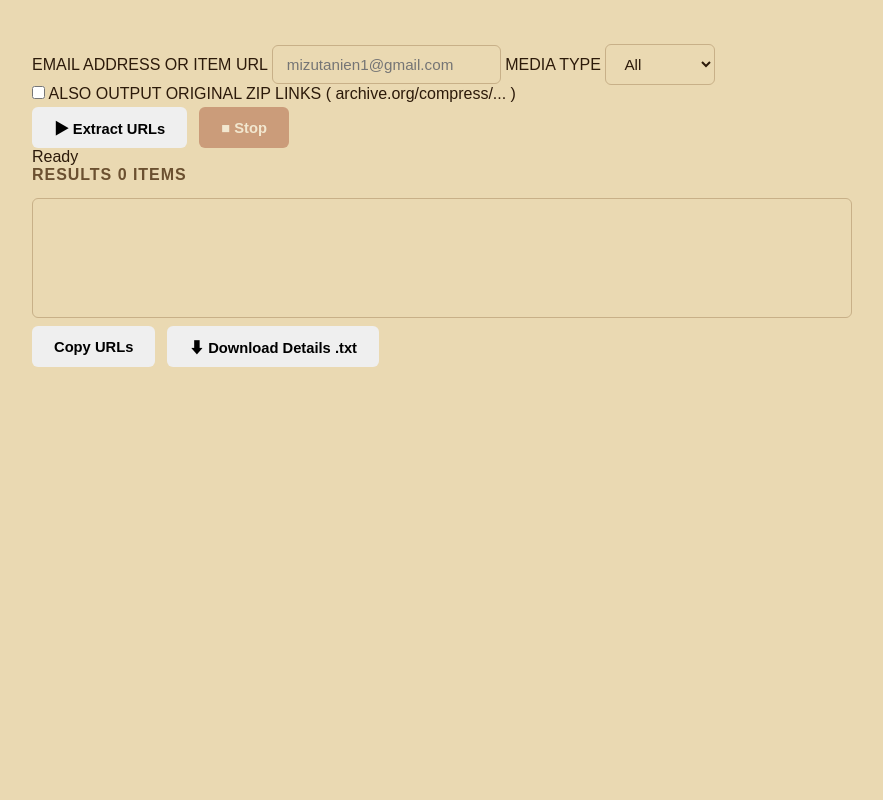
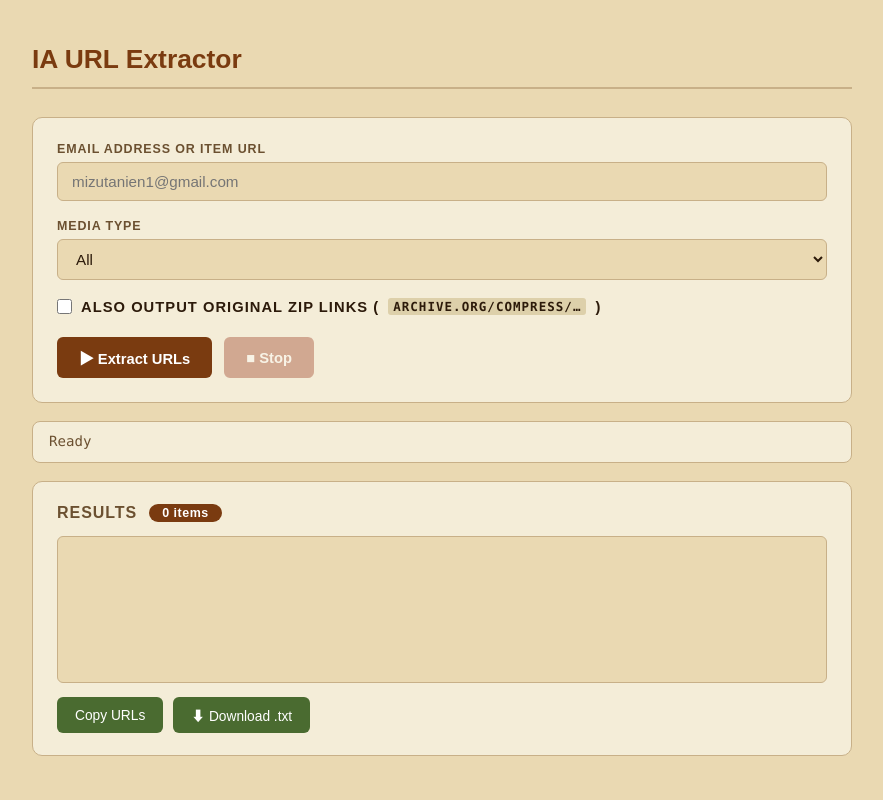
Before and after one commit to mizutanien6/ia-url-extracter, a Flask app: page / in a window 1280 px wide. Shown: the whole page, without its empty margins (198-1081 px from the left). Run offline with Flask 3, Linux system fonts and the light colour scheme; some libraries are stand-ins or nearby versions.

Commit message:
Fix CSS class names to match stylesheet

```diff
--- a/templates/index.html
+++ b/templates/index.html
@@ -8,10 +8,15 @@
 </head>
 <body>
     <div class="container">
-        <div class="card">
+        <h1>IA URL Extractor</h1>
+
+        <div class="form-section">
+            <div class="field">
                 <label for="userInput">EMAIL ADDRESS OR ITEM URL</label>
                 <input type="text" id="userInput" placeholder="mizutanien1@gmail.com">
+            </div>
 
+            <div class="field">
                 <label for="mediaType">MEDIA TYPE</label>
                 <select id="mediaType">
                     <option value="">All</option>
@@ -24,30 +29,32 @@
                     <option value="data">Data</option>
                     <option value="web">Web</option>
                 </select>
+            </div>
 
-            <div class="checkbox-row">
+            <div class="field checkbox-field">
+                <label>
                     <input type="checkbox" id="alsoZip">
-                <label for="alsoZip">ALSO OUTPUT ORIGINAL ZIP LINKS ( archive.org/compress/... )</label>
+                    ALSO OUTPUT ORIGINAL ZIP LINKS&nbsp;( <code>archive.org/compress/…</code> )
+                </label>
             </div>
 
             <div class="button-row">
-                <button id="extractBtn" class="btn-primary">▶ Extract URLs</button>
-                <button id="stopBtn" class="btn-secondary" disabled>■ Stop</button>
+                <button id="startBtn">▶ Extract URLs</button>
+                <button id="stopBtn" disabled>■ Stop</button>
             </div>
         </div>
 
-        <div class="card" id="logCard">
-            <div id="statusText">Ready</div>
-        </div>
+        <div class="status-box" id="statusText">Ready</div>
 
-        <div class="card">
+        <div class="results-section">
             <div class="results-header">
-                <h2>RESULTS <span id="countBadge" class="badge">0 items</span></h2>
+                <h2>RESULTS</h2>
+                <span class="count-badge" id="countBadge">0 items</span>
             </div>
             <textarea id="resultArea" readonly></textarea>
-            <div class="button-row">
-                <button id="copyBtn" class="btn-action">Copy URLs</button>
-                <button id="downloadBtn" class="btn-action">⬇ Download Details .txt</button>
+            <div class="download-buttons">
+                <button id="copyBtn">Copy URLs</button>
+                <button id="downloadBtn">⬇ Download .txt</button>
             </div>
         </div>
     </div>
@@ -56,7 +63,7 @@
         const userInput   = document.getElementById('userInput');
         const mediaType   = document.getElementById('mediaType');
         const alsoZip     = document.getElementById('alsoZip');
-        const extractBtn  = document.getElementById('extractBtn');
+        const startBtn    = document.getElementById('startBtn');
         const stopBtn     = document.getElementById('stopBtn');
         const statusText  = document.getElementById('statusText');
         const countBadge  = document.getElementById('countBadge');
@@ -67,47 +74,39 @@
         let isRunning = false;
         let seenIds   = new Set();
 
-        extractBtn.addEventListener('click', () => {
+        startBtn.addEventListener('click', () => {
             if (isRunning) return;
             const input = userInput.value.trim();
-            if (!input) {
-                statusText.textContent = 'Please enter an email or item URL.';
-                return;
-            }
+            if (!input) { statusText.textContent = 'Please enter an email or item URL.'; return; }
             startFetch(input, mediaType.value);
         });
 
         stopBtn.addEventListener('click', () => {
             isRunning = false;
             statusText.textContent = 'Stopped.';
-            extractBtn.disabled = false;
+            startBtn.disabled = false;
             stopBtn.disabled = true;
         });
 
         copyBtn.addEventListener('click', async () => {
             try {
                 await navigator.clipboard.writeText(resultArea.value);
-                const original = copyBtn.textContent;
+                const orig = copyBtn.textContent;
                 copyBtn.textContent = 'Copied!';
-                setTimeout(() => copyBtn.textContent = original, 1500);
-            } catch (err) {
-                alert('Copy failed: ' + err);
-            }
+                setTimeout(() => copyBtn.textContent = orig, 1500);
+            } catch (err) { alert('Copy failed: ' + err); }
         });
 
         downloadBtn.addEventListener('click', () => {
             const content = resultArea.value;
             if (!content.trim()) return;
             const form = document.createElement('form');
-            form.method = 'POST';
-            form.action = '/download';
+            form.method = 'POST'; form.action = '/download';
             const c = document.createElement('input');
             c.type = 'hidden'; c.name = 'content'; c.value = content;
             const f = document.createElement('input');
-            f.type = 'hidden'; f.name = 'filename';
-            f.value = 'archive_urls.txt';
-            form.appendChild(c);
-            form.appendChild(f);
+            f.type = 'hidden'; f.name = 'filename'; f.value = 'archive_urls.txt';
+            form.appendChild(c); form.appendChild(f);
             document.body.appendChild(form);
             form.submit();
             document.body.removeChild(form);
@@ -117,35 +116,31 @@
             isRunning = true;
             seenIds.clear();
             resultArea.value = '';
-            extractBtn.disabled = true;
+            startBtn.disabled = true;
             stopBtn.disabled = false;
             statusText.textContent = 'Resolving uploader...';
 
-            // ── Step 1: メール解決（1回だけ）────────────────────────
+            // Step 1: メール解決（1回だけ）
             let email = '';
             try {
-                const res = await fetch(`/resolve?user_input=${encodeURIComponent(input)}`);
+                const res  = await fetch(`/resolve?user_input=${encodeURIComponent(input)}`);
                 const data = await res.json();
                 if (!res.ok || data.error) {
                     statusText.textContent = 'Error: ' + (data.error || 'resolve failed');
-                    extractBtn.disabled = false;
-                    stopBtn.disabled = true;
-                    isRunning = false;
+                    startBtn.disabled = false; stopBtn.disabled = true; isRunning = false;
                     return;
                 }
                 email = data.email;
-                userInput.value = email;   // 入力欄をメールで上書き
+                userInput.value = email;
             } catch (err) {
                 statusText.textContent = 'Error: ' + err.message;
-                extractBtn.disabled = false;
-                stopBtn.disabled = true;
-                isRunning = false;
+                startBtn.disabled = false; stopBtn.disabled = true; isRunning = false;
                 return;
             }
 
             if (!isRunning) return;
 
-            // ── Step 2: バッチ取得ループ（emailを直接渡す）──────────
+            // Step 2: バッチ取得ループ
             let cursor = null;
             let count  = 0;
             let total  = 0;
@@ -155,12 +150,9 @@
                 if (cursor) url += `&cursor=${encodeURIComponent(cursor)}`;
 
                 try {
-                    const res = await fetch(url);
+                    const res  = await fetch(url);
                     const data = await res.json();
-
-                    if (!res.ok || data.error) {
-                        throw new Error(data.error || 'HTTP ' + res.status);
-                    }
+                    if (!res.ok || data.error) throw new Error(data.error || 'HTTP ' + res.status);
 
                     if (total === 0 && data.total) total = data.total;
 
@@ -169,10 +161,8 @@
                         if (!isRunning) break;
                         if (seenIds.has(ident)) continue;
                         seenIds.add(ident);
-
-                        const detail   = `https://archive.org/details/${ident}`;
-                        const compress = `https://archive.org/compress/${ident}`;
-                        lines.push(alsoZip.checked ? detail + '\t' + compress : detail);
+                        const detail = `https://archive.org/details/${ident}`;
+                        lines.push(alsoZip.checked ? detail + '\t' + `https://archive.org/compress/${ident}` : detail);
                         count++;
                     }
 
@@ -182,7 +172,7 @@
 
                     const totalStr = total ? total.toLocaleString() : '?';
                     countBadge.textContent = `${count.toLocaleString()} / ${totalStr} items`;
-                    statusText.textContent = `Fetching... ${count.toLocaleString()} / ${totalStr}`;
+                    statusText.textContent = `Fetching… ${count.toLocaleString()} / ${totalStr}`;
 
                     if (!data.has_more) {
                         statusText.textContent = `Complete: ${count.toLocaleString()} items`;
@@ -194,13 +184,13 @@
 
                 } catch (err) {
                     if (!isRunning) break;
-                    statusText.textContent = `Error: ${err.message}. Retrying in 5s...`;
+                    statusText.textContent = `Error: ${err.message}. Retrying in 5s…`;
                     await new Promise(r => setTimeout(r, 5000));
                 }
             }
 
             isRunning = false;
-            extractBtn.disabled = false;
+            startBtn.disabled = false;
             stopBtn.disabled = true;
             if (statusText.textContent.startsWith('Fetching')) {
                 statusText.textContent = `Complete: ${seenIds.size.toLocaleString()} items`;
```
Lines whose indentation alone changed are shown as unchanged.
